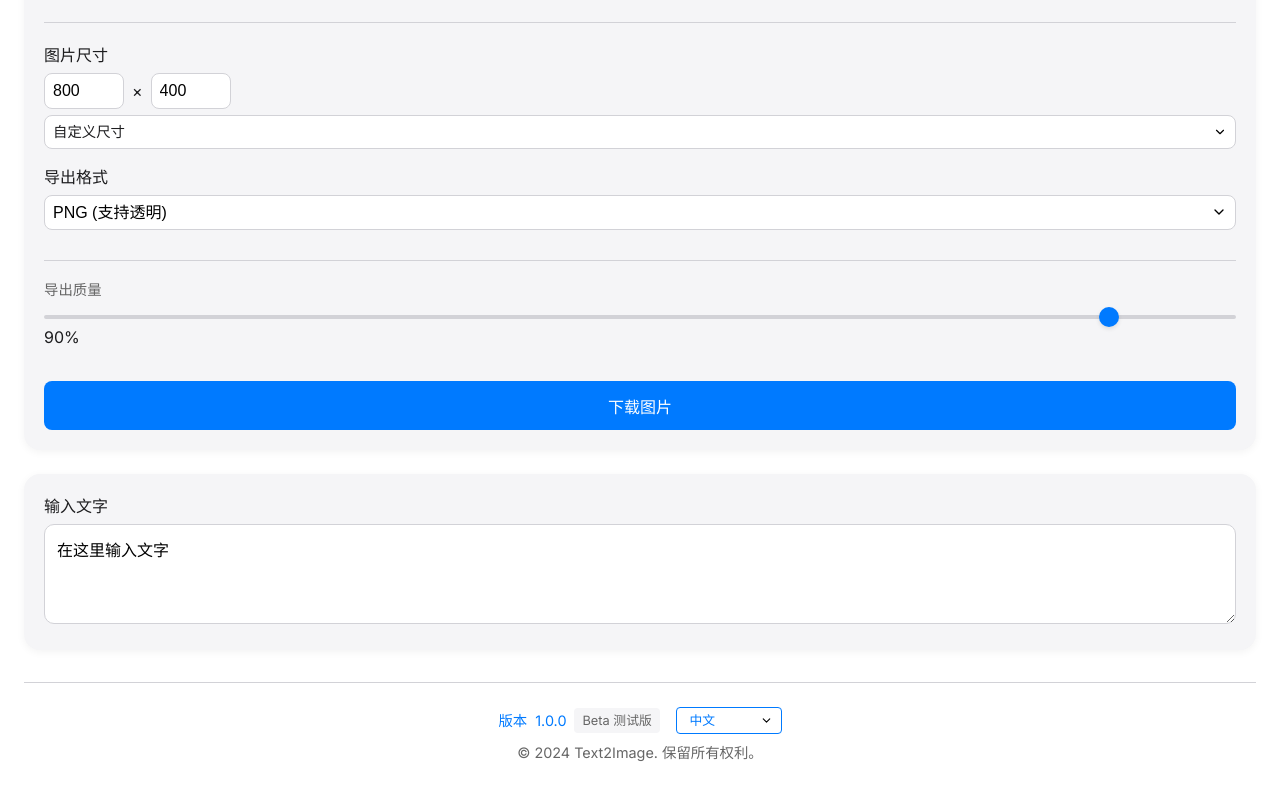
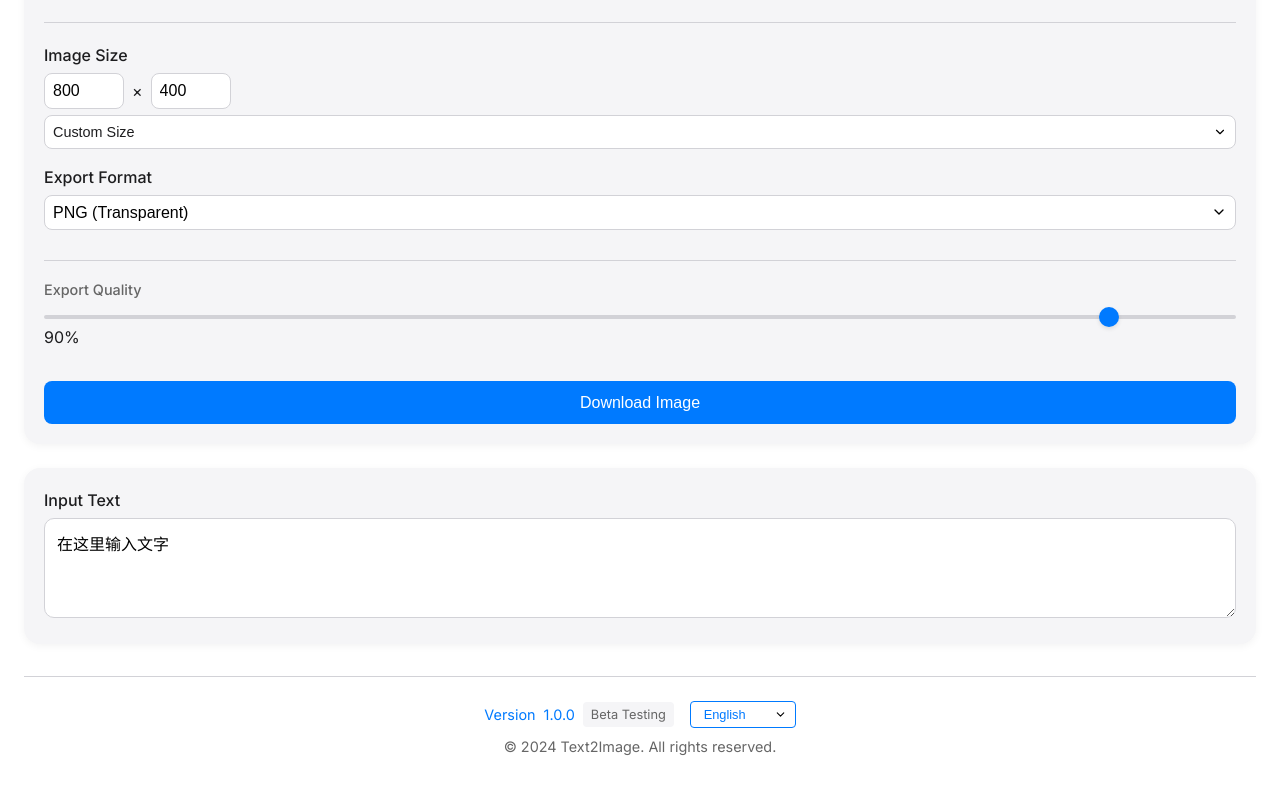
Before and after one commit to foosher199/text2image, a plain HTML site: page index.html in a window 1280 px wide. Shown: the part 1358-2158 px from the top of the page. Drawn offline with Linux system fonts and the light colour scheme; a web font is replaced by a local one.

Commit message:
no message

```diff
--- a/i18n.js
+++ b/i18n.js
@@ -152,7 +152,7 @@ const translations = {
 };
 
 // 当前语言
-let currentLang = 'zh';
+let currentLang = 'en';
 
 // 获取翻译文本
 function t(key) {
--- a/index.html
+++ b/index.html
@@ -283,8 +283,8 @@
                 <span class="version-desc" data-i18n="versionDesc">Beta 测试版</span>
                 <div class="lang-switch-container">
                     <select id="langSelect" class="lang-switch-select">
+                        <option value="en">English</option>
                         <option value="zh">中文</option>
-                        <option value="en">English</option>
                         <option value="ja">日本語</option>
                         <option value="ko">한국어</option>
                         <option value="es">Español</option>
```
